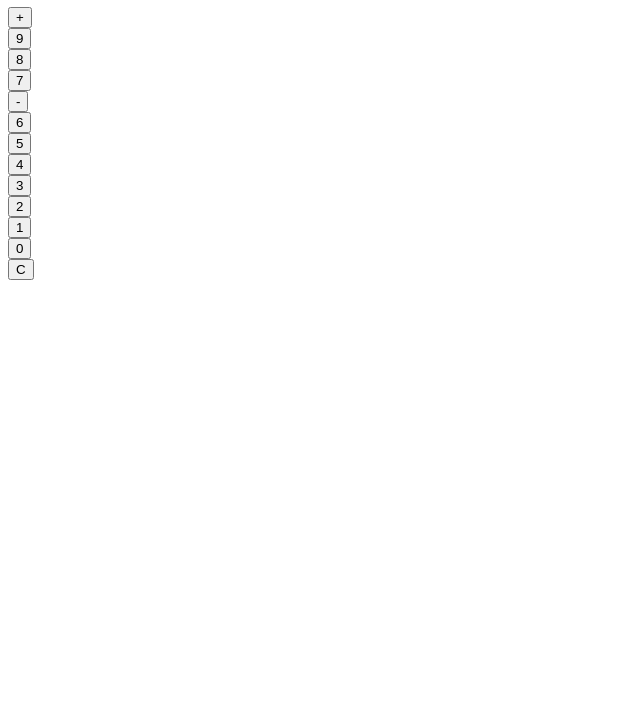
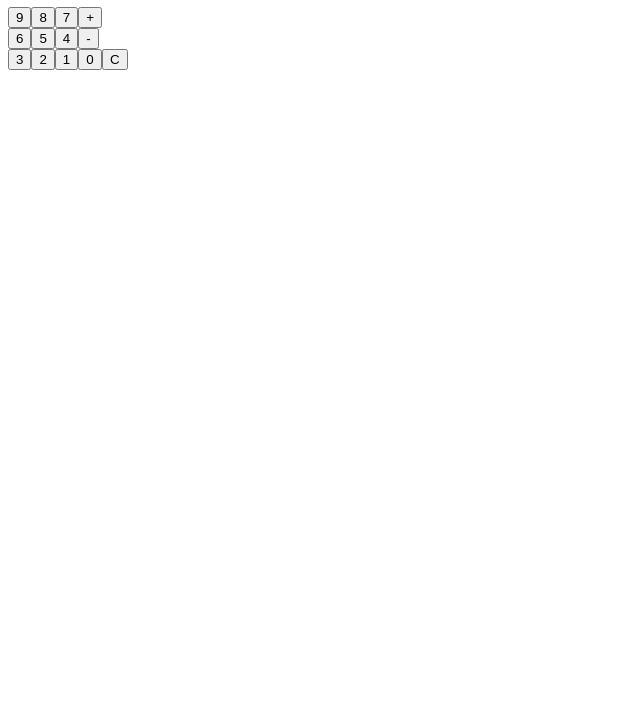
Before and after one commit to pggsx/FragileReborn, a plain HTML site: page FragileCalculator.html in a window 1280 px wide. Shown: the part 73-800 px from the top of the page, without its empty margins (0-640 px from the left). Drawn offline with Linux system fonts and the light colour scheme.

Commit message:
making minor edits for css and htmls

```diff
--- a/FragileCalculator.html
+++ b/FragileCalculator.html
@@ -2,26 +2,28 @@
 <html>
 	<body>
 		<!-- Title -->
-		<h1>Fragile Mixed Fraction Calcuator</h1>
+	<link rel="stylesheet" type="text/css" href="css/FragileCalculator.css">
+		<h1>Fragile Mixed Fraction Calculator</h1>
 		<div class"calcForm">
-			<div class = "numRow1">
-				<div class="cellRow1">  <button type=button>+</button> </div>
-				<div class="cellRow1">  <button type=button>9</button> </div>
-				<div class="cellRow1">  <button type=button>8</button> </div>
-				<div class="cellRow1">  <button type=button>7</button> </div>
+			<div class = "row">
+				<div class="cell">  <button type=button>9</button> </div>
+				<div class="cell">  <button type=button>8</button> </div>
+				<div class="cell">  <button type=button>7</button> </div>
+				<div class="cell">  <button type=button>+</button> </div>
+
 			</div>
-			<div class = "numRow2">
-				<div class="cellRow1">  <button type=button>-</button> </div>
-				<div class="cellRow2">  <button type=button>6</button> </div>
-				<div class="cellRow2">  <button type=button>5</button> </div>
-				<div class="cellRow2">  <button type=button>4</button> </div>
+			<div class = "row">
+				<div class="cell">  <button type=button>6</button> </div>
+				<div class="cell">  <button type=button>5</button> </div>
+				<div class="cell">  <button type=button>4</button> </div>
+				<div class="cell">  <button type=button>-</button> </div>
 			</div>
-			<div class = "numRow3">
-				<div class="cellRow3">   <button type=button>3</button></div>
-				<div class="cellRow3">   <button type=button>2</button></div>
-				<div class="cellRow3">   <button type=button>1</button></div>
-				<div class="cellRow3">  <button type=button>0</button></div>
-				<div class="cellRow3">  <button type=button>C</button></div>
+			<div class = "row">
+				<div class="cell">   <button type=button>3</button></div>
+				<div class="cell">   <button type=button>2</button></div>
+				<div class="cell">   <button type=button>1</button></div>
+				<div class="cell">  <button type=button>0</button></div>
+				<div class="cell">  <button type=button>C</button></div>
 			</div>
 		</div>
 
--- a/css/FragileCalculator.css
+++ b/css/FragileCalculator.css
@@ -1,7 +1,6 @@
 /*FragileCalculator CSS
  *
  */
-.div{width: 700px ;margin-left: auto ; margin-right: auto ;}
 .table{display: table;}
 .row{display: table-row;}
 .cell{display: table-cell;}
```
